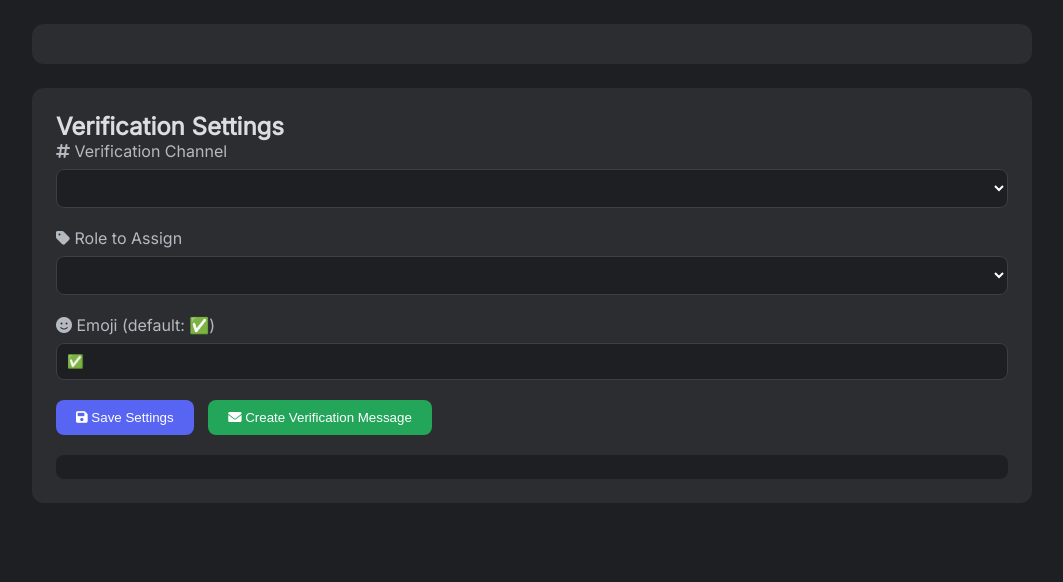
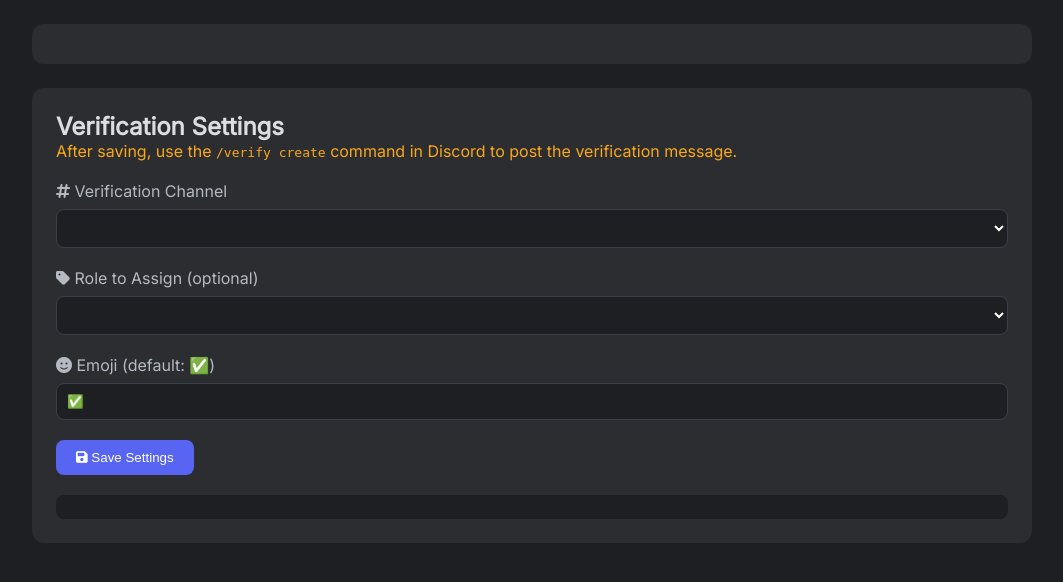
Before and after one commit to bytesal/isida-dashboard, a FastAPI app: template app/templates/verification.html in a window 1280 px wide. Shown: the part 76-658 px from the top of the page, without its empty margins (108-1171 px from the left). Run offline with FastAPI, Linux system fonts and the light colour scheme; the template is opened without the code that fills it, so the values that code supplies are empty.

Commit message:
Update verification.html

```diff
--- a/app/templates/verification.html
+++ b/app/templates/verification.html
@@ -21,11 +21,12 @@
         .form-group { margin-bottom: 20px; }
         label { display: block; margin-bottom: 8px; font-weight: 500; color: #b5bac1; }
         select, input { width: 100%; padding: 10px; border-radius: 8px; border: 1px solid #3b3f48; background: #1e1f22; color: white; }
-        button { background: #5865f2; color: white; border: none; padding: 10px 20px; border-radius: 8px; cursor: pointer; }
+        button { background: #5865f2; color: white; border: none; padding: 10px 20px; border-radius: 8px; cursor: pointer; margin-right: 10px; }
         button:hover { background: #4752c4; }
         .status { margin-top: 20px; padding: 12px; border-radius: 8px; background: #1e1f22; }
         .success { color: #57f287; }
         .error { color: #f23f42; }
+        .info { color: #faa81a; }
         .loading { text-align: center; padding: 40px; }
     </style>
 </head>
@@ -38,12 +39,13 @@
         <div id="guildInfo" class="guild-card"></div>
         <div class="settings-form">
             <h2>Verification Settings</h2>
+            <p class="info" style="margin-bottom: 20px;">After saving, use the <code>/verify create</code> command in Discord to post the verification message.</p>
             <div class="form-group">
                 <label><i class="fas fa-hashtag"></i> Verification Channel</label>
                 <select id="channelSelect"></select>
             </div>
             <div class="form-group">
-                <label><i class="fas fa-tag"></i> Role to Assign</label>
+                <label><i class="fas fa-tag"></i> Role to Assign (optional)</label>
                 <select id="roleSelect"></select>
             </div>
             <div class="form-group">
@@ -51,7 +53,6 @@
                 <input type="text" id="emojiInput" placeholder="✅" maxlength="2">
             </div>
             <button id="saveBtn"><i class="fas fa-save"></i> Save Settings</button>
-            <button id="createMsgBtn" style="margin-left: 10px; background: #23a55a;"><i class="fas fa-envelope"></i> Create Verification Message</button>
             <div id="statusMsg" class="status"></div>
         </div>
     </div>
@@ -68,7 +69,7 @@
         async function fetchChannels() {
             const resp = await fetch(`/api/discord/guilds/${guildId}/channels`);
             const channels = await resp.json();
-            return channels.filter(c => c.type === 0); // text channels
+            return channels.filter(c => c.type === 0);
         }
 
         async function fetchRoles() {
@@ -95,20 +96,10 @@
                 body: JSON.stringify(payload)
             });
             if (resp.ok) {
-                document.getElementById('statusMsg').innerHTML = '<span class="success">✅ Settings saved!</span>';
-                setTimeout(() => document.getElementById('statusMsg').innerHTML = '', 3000);
+                document.getElementById('statusMsg').innerHTML = '<span class="success">✅ Settings saved! Now run <code>/verify create</code> in Discord.</span>';
+                setTimeout(() => document.getElementById('statusMsg').innerHTML = '', 5000);
             } else {
                 document.getElementById('statusMsg').innerHTML = '<span class="error">❌ Failed to save settings</span>';
-            }
-        }
-
-        async function createVerificationMessage() {
-            const resp = await fetch(`/api/verification/${guildId}/create`, { method: 'POST' });
-            const data = await resp.json();
-            if (data.success) {
-                document.getElementById('statusMsg').innerHTML = '<span class="success">✅ Verification message created!</span>';
-            } else {
-                document.getElementById('statusMsg').innerHTML = '<span class="error">❌ ' + data.error + '</span>';
             }
         }
 
@@ -123,10 +114,9 @@
             const channelSelect = document.getElementById('channelSelect');
             channelSelect.innerHTML = '<option value="">-- Select channel --</option>' + channels.map(c => `<option value="${c.id}" ${settings.channel_id == c.id ? 'selected' : ''}>#${c.name}</option>`).join('');
             const roleSelect = document.getElementById('roleSelect');
-            roleSelect.innerHTML = '<option value="">-- No role --</option>' + roles.map(r => `<option value="${r.id}" ${settings.role_id == r.id ? 'selected' : ''}>@${r.name}</option>`).join('');
+            roleSelect.innerHTML = '<option value="">-- No role (only unmute) --</option>' + roles.map(r => `<option value="${r.id}" ${settings.role_id == r.id ? 'selected' : ''}>@${r.name}</option>`).join('');
             document.getElementById('emojiInput').value = settings.emoji || '✅';
             document.getElementById('saveBtn').onclick = saveSettings;
-            document.getElementById('createMsgBtn').onclick = createVerificationMessage;
         }
 
         loadPage();
```
